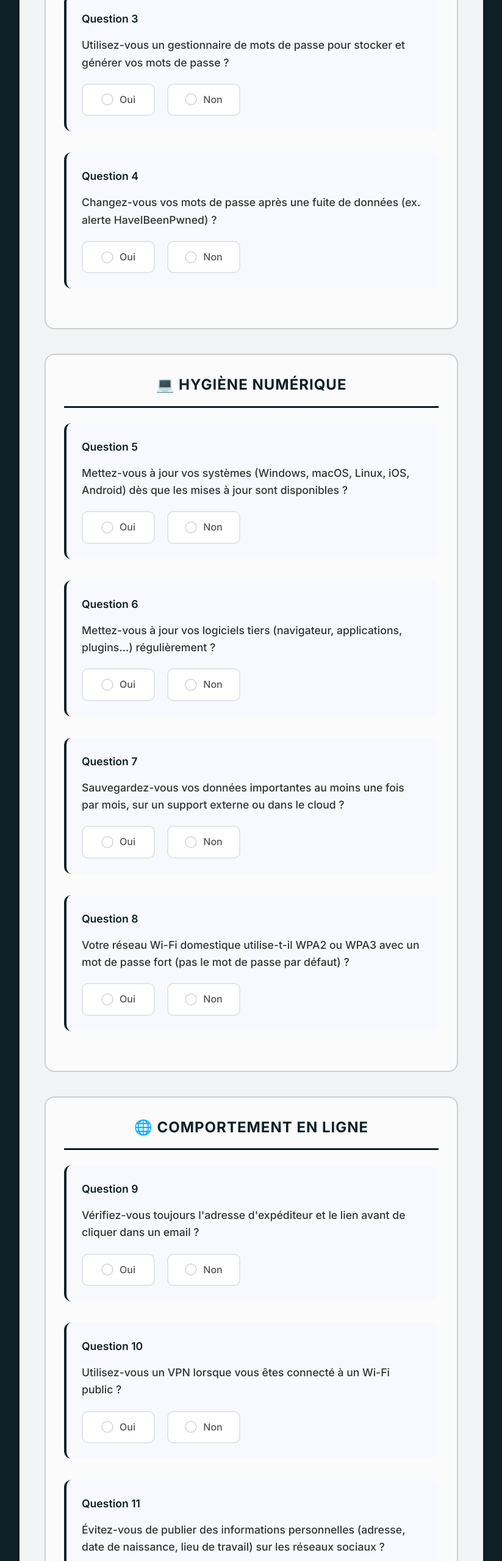
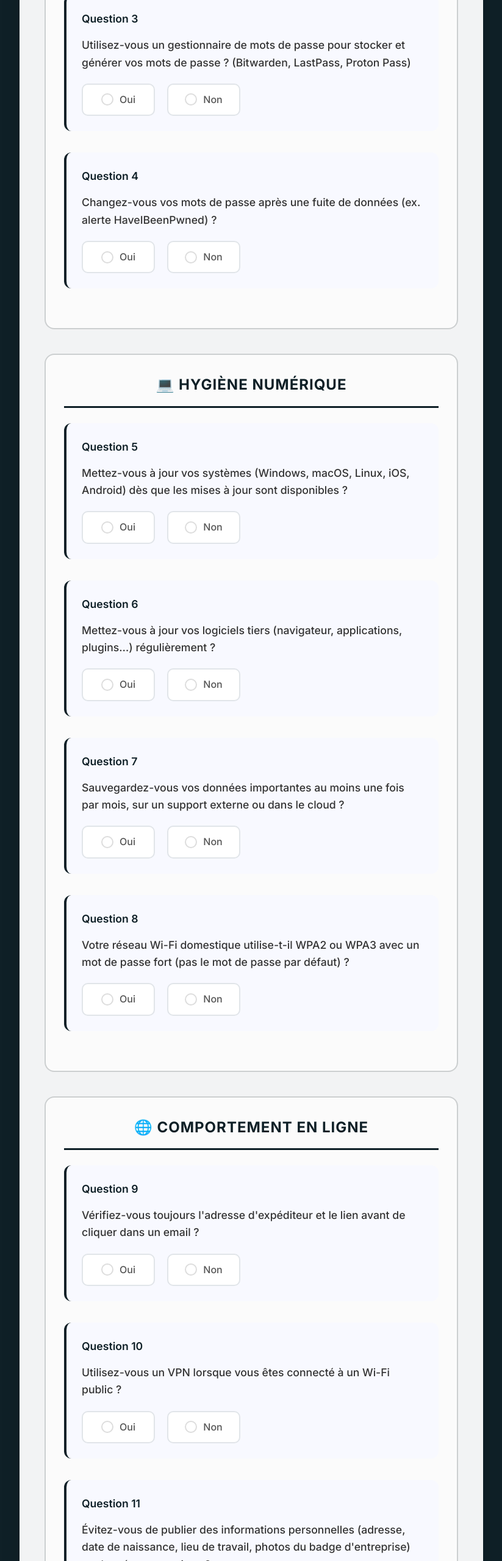
Before and after one commit to stanthblt/security-test, a plain HTML site: page index.html in a window 1280 px wide. Shown: the part 1177-3737 px from the top of the page at 61% size, without its empty margins (228-1051 px from the left). Drawn offline with Linux system fonts and the light colour scheme.

Commit message:
Update questions for clarity and detail

```diff
--- a/index.html
+++ b/index.html
@@ -64,7 +64,7 @@
 
                 <div class="question-group">
                     <h3>Question 3</h3>
-                    <p class="question">Utilisez-vous un gestionnaire de mots de passe pour stocker et générer vos mots de passe ?</p>
+                    <p class="question">Utilisez-vous un gestionnaire de mots de passe pour stocker et générer vos mots de passe ? (Bitwarden, LastPass, Proton Pass)</p>
                     <div class="options">
                         <label class="option">
                             <input type="radio" name="q3" value="1" required>
@@ -210,7 +210,7 @@
 
                 <div class="question-group">
                     <h3>Question 11</h3>
-                    <p class="question">Évitez-vous de publier des informations personnelles (adresse, date de naissance, lieu de travail) sur les réseaux sociaux ?</p>
+                    <p class="question">Évitez-vous de publier des informations personnelles (adresse, date de naissance, lieu de travail, photos du badge d'entreprise) sur les réseaux sociaux ?</p>
                     <div class="options">
                         <label class="option">
                             <input type="radio" name="q11" value="1" required>
@@ -283,7 +283,7 @@
 
                 <div class="question-group">
                     <h3>Question 15</h3>
-                    <p class="question">Le disque dur de votre ordinateur (et la mémoire de votre téléphone) est-il chiffré ?</p>
+                    <p class="question">Le disque dur de votre ordinateur (et la mémoire de votre téléphone si possible) est-il chiffré ?</p>
                     <div class="options">
                         <label class="option">
                             <input type="radio" name="q15" value="1" required>
```
